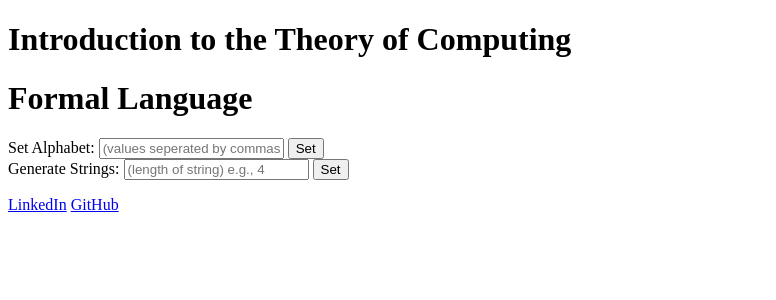
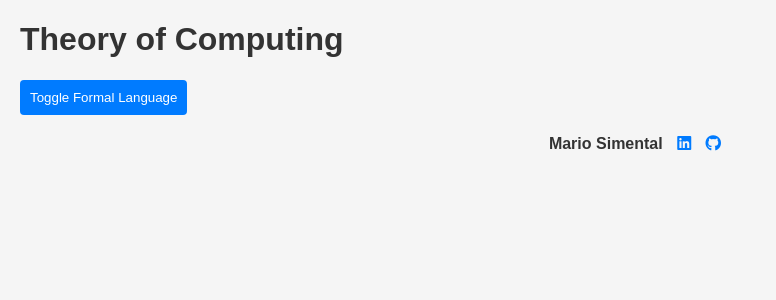
Before and after one commit to aepii/AutomataExplorer, a Flask app: page / in a window 1280 px wide. Shown: the top 300 px of the page, without its empty margins (0-776 px from the left). Run offline with Flask 3, Linux system fonts and the light colour scheme.

Commit message:
Added styling and better organization.

```diff
--- a/src/app.py
+++ b/src/app.py
@@ -22,7 +22,6 @@ def create_language():
 
         result = f"Formal Language's Alphabet: {alphabet}"
 
-        # Send the result back to the front-end
         return jsonify({'result': result})
 
     elif 'length' in data:
@@ -33,7 +32,6 @@ def create_language():
 
         result = f"Strings: {strings}"
 
-        # Send the result back to the front-end
         return jsonify({'result': result})
 
 if __name__ == "__main__":
--- a/src/static/css/styles.css
+++ b/src/static/css/styles.css
@@ -1,3 +1,78 @@
-.test {
+body {
+    font-family: 'Arial', sans-serif;
+    margin: 20px;
+    padding: 0;
+    background-color: #f5f5f5;
+}
 
+h1 {
+    color: #333;
 }
+
+#formalLang {
+    background-color: #fff;
+    padding: 20px;
+    margin-top: 20px;
+    border-radius: 8px;
+    box-shadow: 0 0 10px rgba(0, 0, 0, 0.1);
+}
+
+form {
+    margin-bottom: 15px;
+}
+
+label {
+    display: block;
+    margin-bottom: 5px;
+    color: #555;
+}
+
+input {
+    width: 100%;
+    padding: 8px;
+    margin-bottom: 10px;
+    box-sizing: border-box;
+}
+
+button {
+    padding: 10px;
+    background-color: #007bff;
+    color: #fff;
+    border: none;
+    border-radius: 4px;
+    cursor: pointer;
+}
+
+button:hover {
+    background-color: #0056b3;
+}
+
+#alphabetResult,
+#stringGenerationResult {
+    margin-top: 15px;
+    padding: 10px;
+    background-color: #f0f0f0;
+    border-radius: 4px;
+}
+
+#sub-header {
+    margin-top: 20px;
+    text-align: center;
+}
+
+.name {
+    font-weight: bold;
+    color: #333;
+    margin-right: 10px;
+}
+
+#sub-header a {
+    text-decoration: none;
+    color: #007bff;
+    margin-right: 10px;
+}
+
+#sub-header a:hover {
+    text-decoration: underline;
+    color: #0056b3;
+}
--- a/src/static/js/alphabet.js
+++ /dev/null
@@ -1,35 +0,0 @@
-function setAlphabet(){
-    var alphabet = $("#alphabetInput").val();
-
-    $.ajax({
-        type: "POST",
-        url: "/",
-        data: { alphabet: alphabet },
-        success: function(response) {
-            // Update the content on the page with the response
-            $("#result1").text(response.result);
-        },
-        error: function(error) {
-            // Handle errors
-            console.error("Error:", error);
-        }
-    });
-}
-
-function generateStrings(length){
-    var length = $("#stringLength").val();
-
-    $.ajax({
-        type: "POST",
-        url: "/",
-        data: { length: length },
-        success: function(response) {
-            // Update the content on the page with the response
-            $("#result2").text(response.result);
-        },
-        error: function(error) {
-            // Handle errors
-            console.error("Error:", error);
-        }
-    });
-}
--- a/src/templates/index.html
+++ b/src/templates/index.html
@@ -1,34 +1,41 @@
 <!DOCTYPE html>
 <html lang="en">
+
 <head>
     <meta charset="utf-8">
-        <title>FiniteAutomata</title>
+    <title>Theory of Computing</title>
+    <link rel="stylesheet" type="text/css" href="static/css/styles.css">
+    <link rel="stylesheet" href="https://cdnjs.cloudflare.com/ajax/libs/font-awesome/6.0.0-beta3/css/all.min.css">
 </head>
 
 <body>
-        <h1>Introduction to the Theory of Computing</h1>
-        <div id="formalLang">
+    <h1>Theory of Computing</h1>
+    <button id="toggleFormalLang" onclick="toggleFormalLang()">Toggle Formal Language</button>
+    <div id="formalLang" style="display: none;">
         <h1>Formal Language</h1>
         <form id="setAlphabetForm" action="#">
             <label for="setAlphabetForm">Set Alphabet:</label>
-                <input type="text" name="alphabet" id="alphabetInput" placeholder="(values seperated by commas) e.g., a,b,c,d">
+            <input type="text" name="alphabet" id="alphabetInput"
+                placeholder="(values seperated by commas) e.g.: a,b,c,d">
             <button type="button" onclick="setAlphabet()">Set</button>
         </form>
-            <div id="result1"></div>
+        <div id="alphabetResult"></div>
         <form id="generateStringForm" action="#">
             <label for="generateStringForm">Generate Strings:</label>
-                <input type="text" name="length" id="stringLength" placeholder="(length of string) e.g., 4">
+            <input type="text" name="length" id="stringLength" placeholder="(length of string) e.g.: 4">
             <button type="button" onclick="generateStrings('stringLength')">Set</button>
         </form>
-            <div id="result2"></div>
+        <div id="stringGenerationResult"></div>
     </div>
     <div id="sub-header">
         <p>
-              <a href="https://www.linkedin.com/in/mario-simental-66747620a/" target="_blank">LinkedIn</a>
-              <a href="https://github.com/aepii" target="_blank">GitHub</a>
+            <span class="name">Mario Simental</span>
+            <a href="https://www.linkedin.com/in/mario-simental-66747620a/" target="_blank" title="LinkedIn"><i class="fab fa-linkedin"></i></a>
+            <a href="https://github.com/aepii" target="_blank" title="GitHub"><i class="fab fa-github"></i></a>
         </p>
     </div>
     <script src="https://code.jquery.com/jquery-3.6.4.min.js"></script>
-          <script src="static/js/alphabet.js"></script>
+    <script src="static/js/scripts.js"></script>
 </body>
+
 </html>
```
Also changed, not shown: src/static/js/scripts.js (added, +48 -0 lines), src/tests/test.py (renamed from src/main.py, +0 -1 lines). Lines whose indentation alone changed are shown as unchanged.
